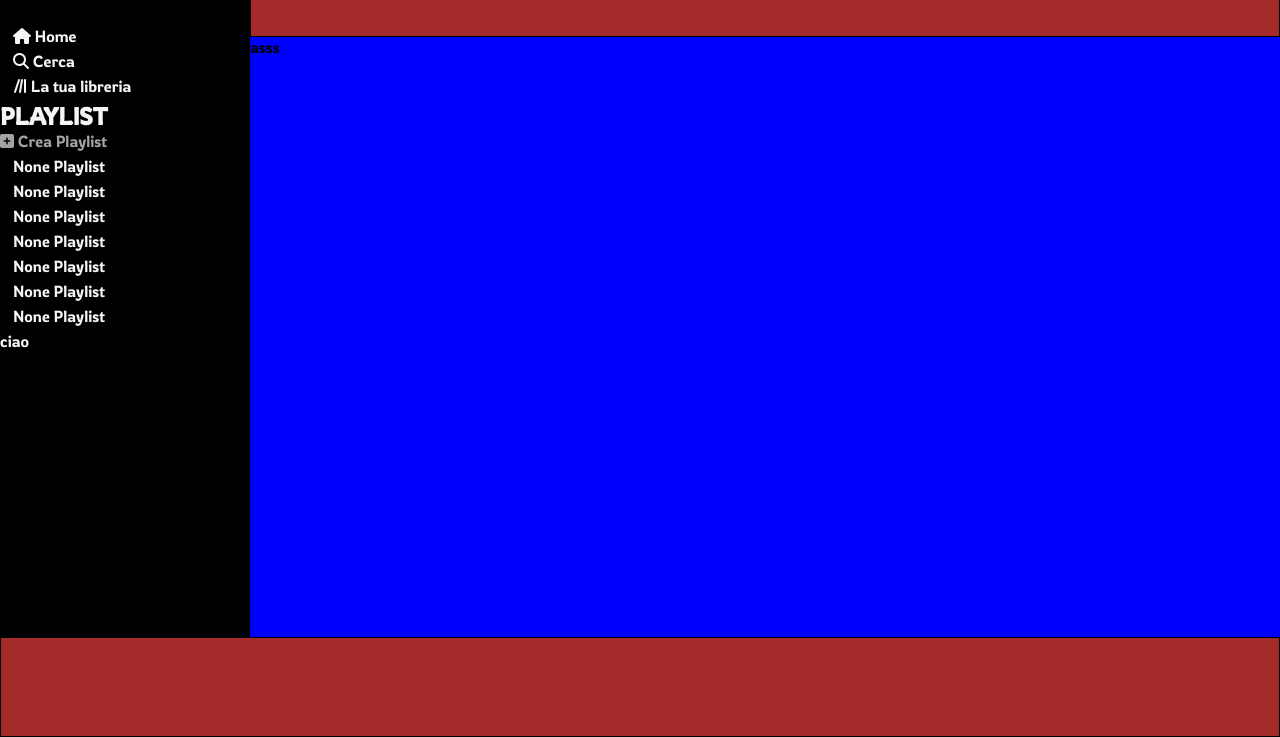
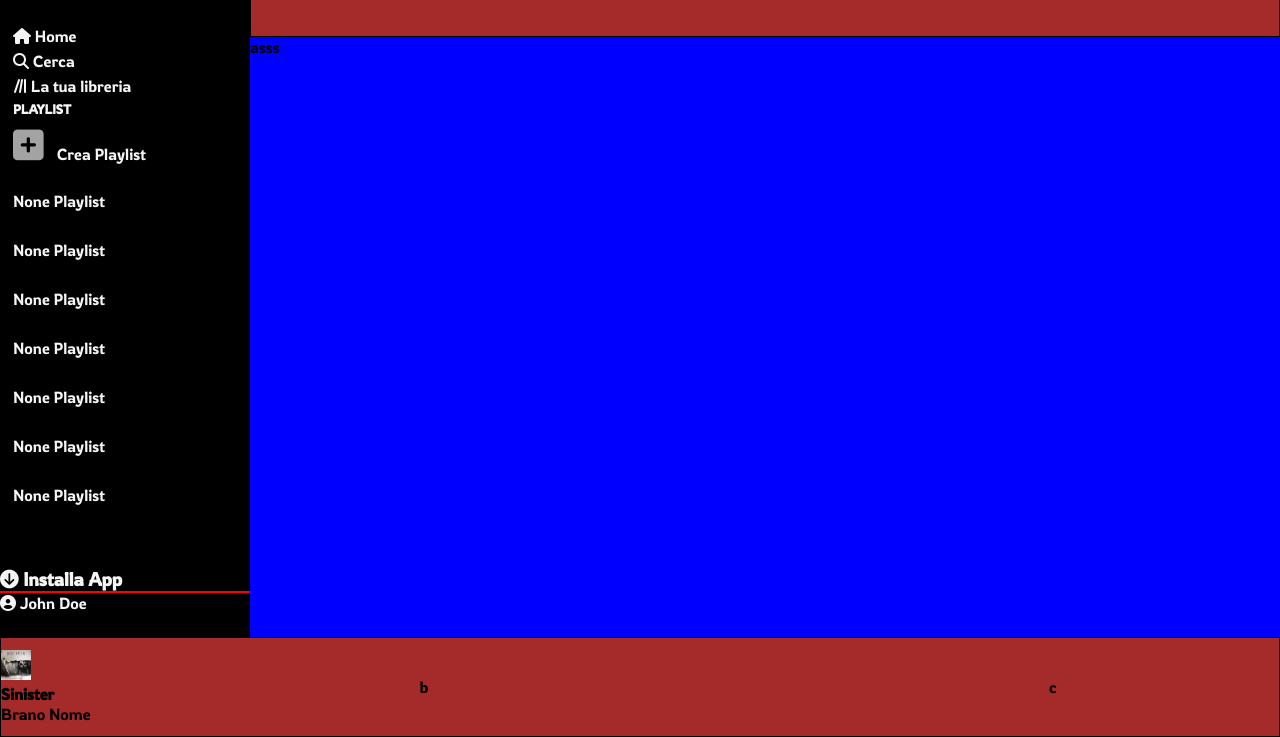
Before and after one commit to DomenicoAgostino/html-css-spotifyweb, a plain HTML site: page index.html in a window 1280 px wide. Shown: the part 63-800 px from the top of the page. Drawn offline with Linux system fonts and the light colour scheme.

Commit message:
Continuazione Main e Inizio Footer

```diff
--- a/css/style.css
+++ b/css/style.css
@@ -42,6 +42,21 @@ main {
 
 }
 
+.nav-top{
+  height: calc(100% - 70px);
+}
+
+.nav-bottom {
+  height: 70px;
+}
+
+
+
+.add-play {
+  padding-bottom: 20px;
+  vertical-align: middle;
+}
+
 
 .logo-spoty {
   width: 53%;
@@ -52,13 +67,65 @@ ul li {
   margin: 5px 13px;
 }
 
+.playlist{
+  margin: 5px 13px;
+}
+
+
 h2 {
   text-transform: uppercase;
+  font-size: 13px;
 }
 
-.bottom-nav {
-  flex-direction: column-reverse;
+
+
+p {
+  justify-content: flex-end;
 }
+
+
+
+.bordo-installer {
+  border: 1px solid red;
+}
+
+
+/* Main */
+
+
+
+
+/* Footer */
+
+.barra-music {
+  justify-content: space-between;
+  align-items: center;
+  height: 100px;
+}
+
+.player-center {
+  width: 40%;
+}
+
+.player-right {
+  width: 230px;
+}
+
+.img-song {
+  width: 10%;
+
+}
+
+
+
+
+
+
+
+
+
+
+/* Footer */
 
 
 
--- a/css/utils.css
+++ b/css/utils.css
@@ -18,5 +18,6 @@ ul {
 
 a {
   text-decoration: none;
-   color: rgb(163, 163, 163);
+  color: rgb(163, 163, 163);
+  font-size: 35px;
 }
--- a/index.html
+++ b/index.html
@@ -34,7 +34,8 @@
 
     <!-- Main-Left Sidebar Con Logo Spotify -->
     <div class="main-left float-left">
-      <img class="logo-spoty" src="img/logo.svg" alt="">
+      <div class="nav-top">
+        <img class="logo-spoty" src="img/logo.svg" alt="">
       <div>
         <ul>
           <li><i class="fa-solid fa-house"></i> Home</li>
@@ -46,8 +47,8 @@
           <!-- Playlist con link -->
 
       <div>
-        <h2> Playlist</h2>
-        <a href="#"><i class="fa-solid fa-square-plus"></i> Crea Playlist</a>
+        <h2 class="playlist"> Playlist</h2>
+        <a href="#"><i class="fa-solid fa-square-plus playlist"></i></a><span class="add-play">Crea Playlist</span>
         <ul>
           <li><a href="#"></a>None Playlist</li>
           <li><a href="#"></a>None Playlist</li>
@@ -58,19 +59,22 @@
           <li><a href="#"></a>None Playlist</li>
         </ul>
       </div>
+      </div>
+      <div class="nav-bottom">
+        <h3><i class="fa-solid fa-circle-arrow-down"></i> Installa App</h3>
+        <div class="bordo-installer"></div>
+        <div class="utente"><i class="fa-solid fa-circle-user"></i> John Doe</div>
 
-      <div class="d-flex bottom-nav">
-        <p>ciao</p>
-      </div>
+    </div>
+    </div>
 
           <!-- Fine Playlist con link -->
 
       <!-- Main-Left Sidebar Con Logo Spotify -->
 
-    </div>
-
 
     <!-- Main Center Album Music -->
+
     <div class="main-center float-left">asss</div>
 
 
@@ -81,6 +85,14 @@
   </main>
 
   <!-- Fine Main  -->
-  <footer class="debug h100"></footer>
+  <footer class="debug d-flex barra-music">
+    <div class="song-cover">
+      <img class="img-song" src="img/sinister.jpeg" alt="">
+      <h4>Sinister</h4>
+      <p>Brano Nome</p>
+    </div>
+    <div class="player-center">b</div>
+    <div class="player-right">c</div>
+  </footer>
 </body>
 </html>
```
